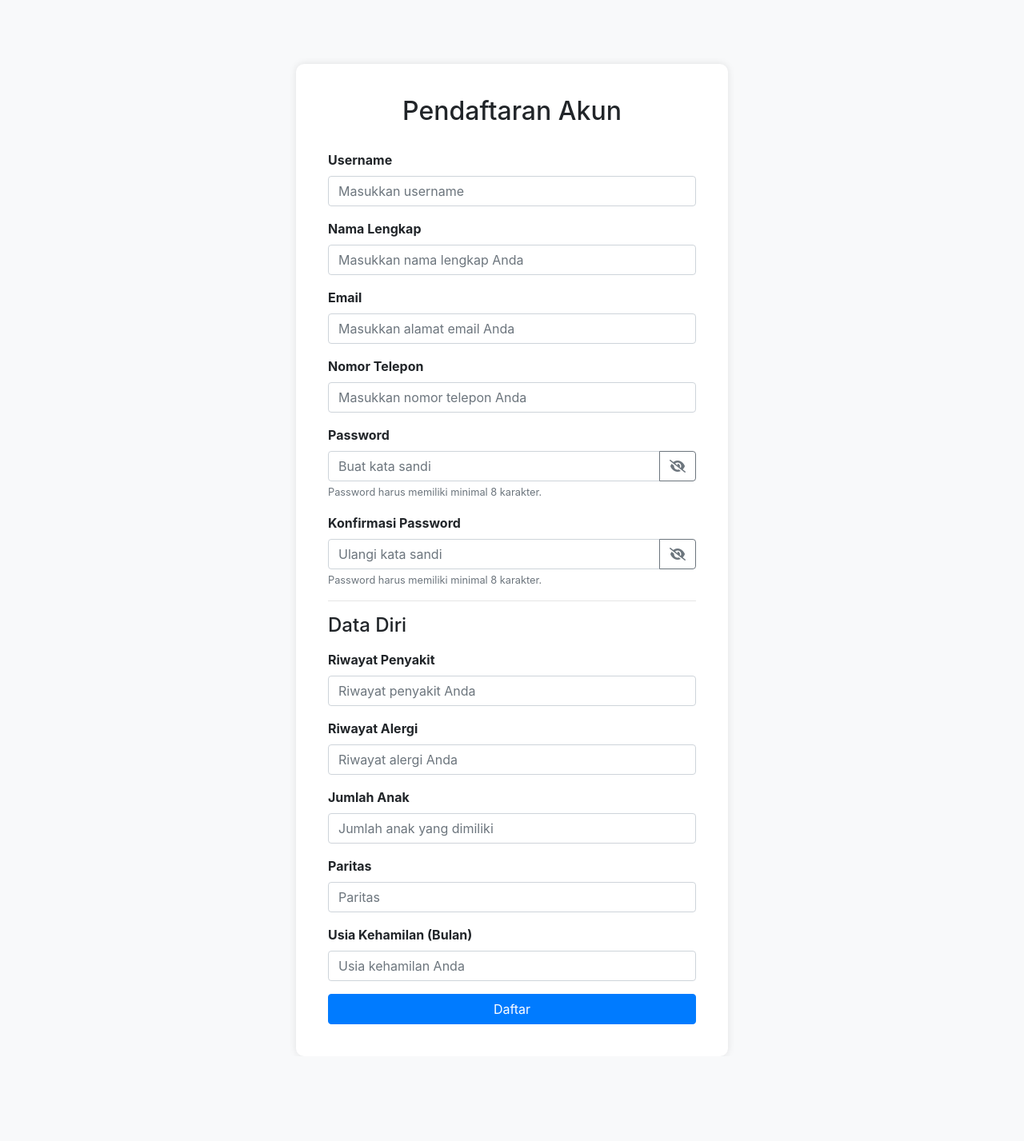
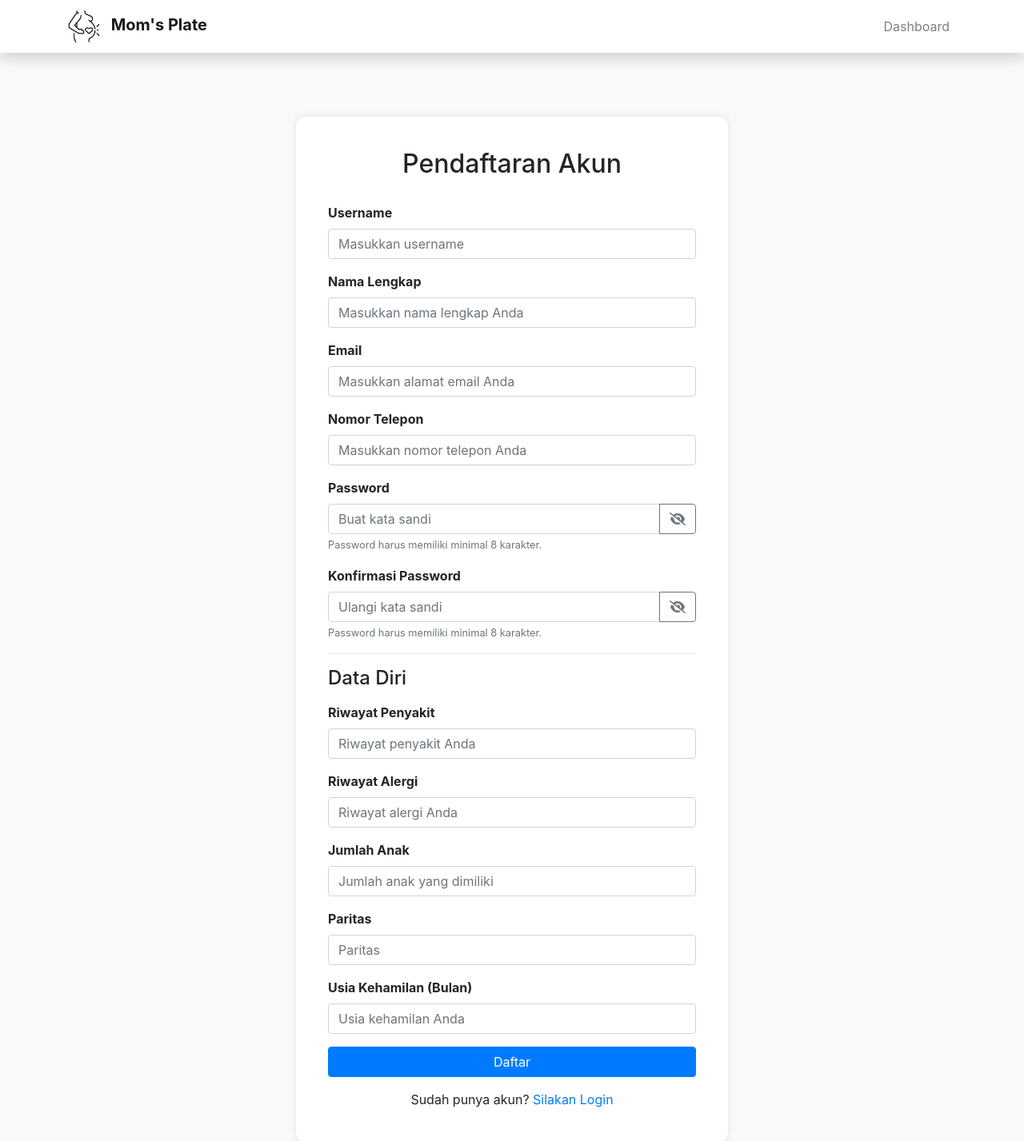
Before and after one commit to deaamelias/momsplatepkm, a PHP site: page /register.php in a window 1280 px wide. Shown: the whole page at 80% size. Before the commit the page ends 1281 px from the top, so only its background shows below. Run offline with PHP 8.4, Linux system fonts and the light colour scheme; some libraries are stand-ins or nearby versions.

Commit message:
tambah login

```diff
--- a/register.php
+++ b/register.php
@@ -11,7 +11,7 @@
     <style>
         body {
             background-color: #f8f9fa;
-            padding-top: 80px;
+
         }
         .form-container {
             background-color: #fff;
@@ -28,8 +28,26 @@
     </style>
 </head>
 <body>
+<nav class="navbar navbar-expand-lg navbar-light bg-white shadow sticky-top">
+    <div class="container">
+        <a class="navbar-brand" href="#">
+            <img src="pregnant.png" alt="Logo" class="navbar-logo img-fluid mr-2" style="max-height: 40px;"> <!-- Menambahkan class "mr-2" untuk memberi jarak ke judul -->
+            <b>Mom's Plate</b>
+        </a>
+        <button class="navbar-toggler" type="button" data-toggle="collapse" data-target="#navbarNav" aria-controls="navbarNav" aria-expanded="false" aria-label="Toggle navigation">
+            <span class="navbar-toggler-icon"></span>
+        </button>
+        <div class="collapse navbar-collapse" id="navbarNav">
+            <ul class="navbar-nav ml-auto">
+                <li class="nav-item">
+                    <a class="nav-link" href="index.php">Dashboard</a>
+                </li>
+            </ul>
+        </div>
+    </div>
+</nav>
 
-<section id="registration">
+<section id="registration" style="margin-top: 80px;">
     <div class="container">
         <div class="row justify-content-center">
             <div class="col-lg-6">
@@ -102,6 +120,9 @@
 
                         <button type="submit" class="btn btn-primary btn-block">Daftar</button>
                     </form>
+                    <div class="text-center mt-3">
+        Sudah punya akun? <a href="login.php">Silakan Login</a>
+    </div>
                 </div>
             </div>
         </div>
```
